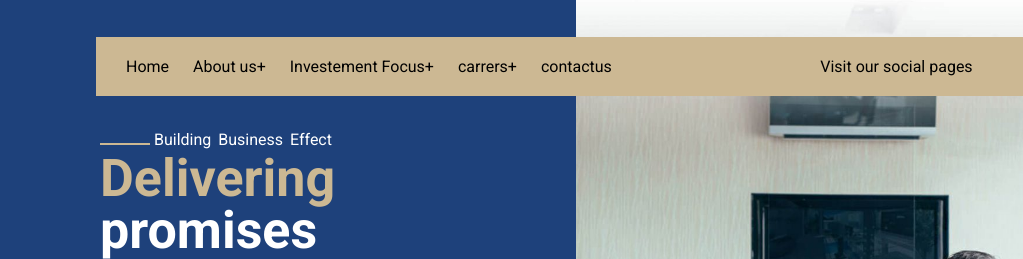
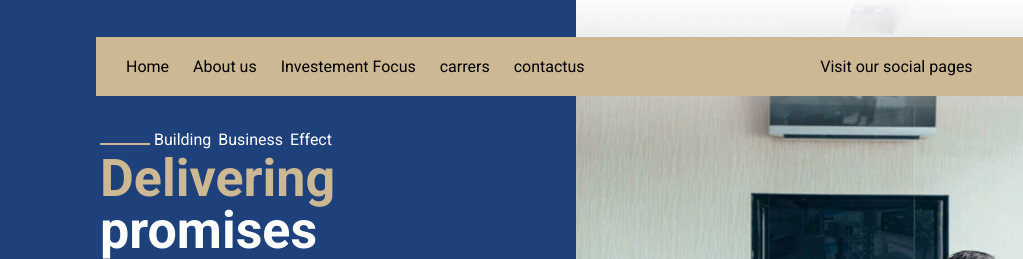
Before and after one commit to MahmoudSafaya/psd-to-html, a plain HTML site: page index.html in a window 1280 px wide. Shown: the part 123-382 px from the top of the page, 0-1023 px from the left. Drawn offline with Linux system fonts and the light colour scheme.

Commit message:
removed the plus sign

```diff
--- a/index.html
+++ b/index.html
@@ -62,9 +62,9 @@
         <div class="items">
           <ul>
             <li>Home</li>
-            <li>About us+</li>
-            <li>Investement Focus+</li>
-            <li>carrers+</li>
+            <li>About us</li>
+            <li>Investement Focus</li>
+            <li>carrers</li>
             <li>contactus</li>
           </ul>
         </div>
@@ -326,9 +326,9 @@
           <div class="items">
             <ul>
               <li>Home</li>
-              <li>About us+</li>
-              <li>Investement Focus+</li>
-              <li>carrers+</li>
+              <li>About us</li>
+              <li>Investement Focus</li>
+              <li>carrers</li>
               <li>contactus</li>
             </ul>
           </div>
```
